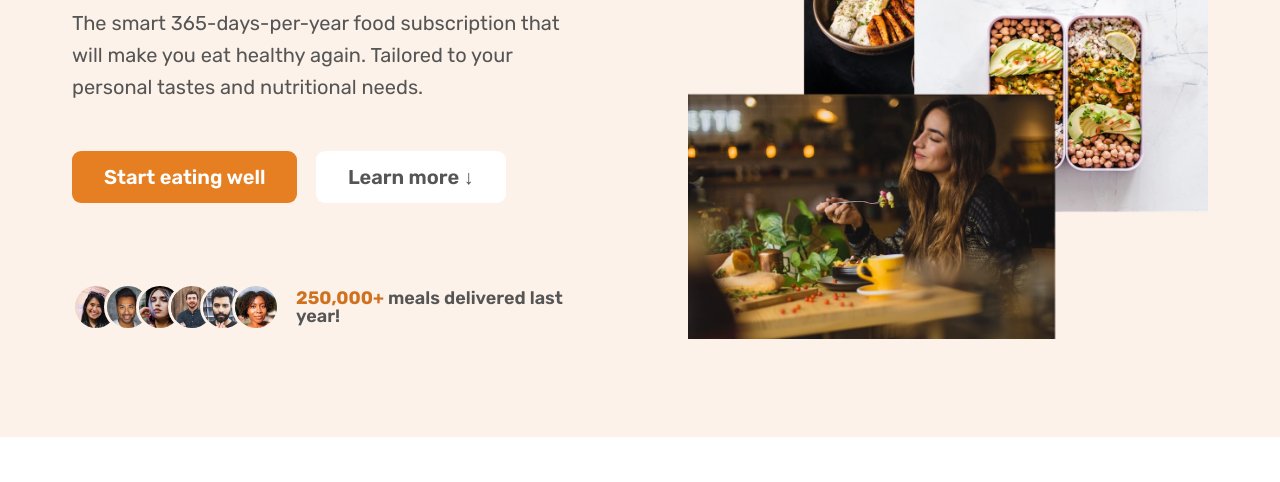
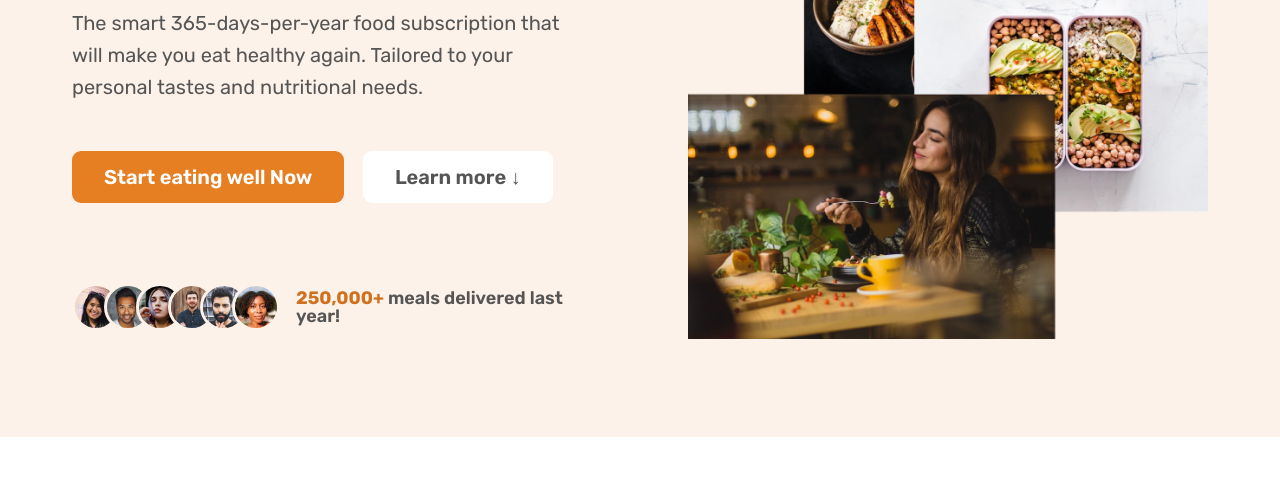
Before and after one commit to rolandoimmanuel/test7, a plain HTML site: page final/09-Omnifood-Optimizations/index.html in a window 1280 px wide. Shown: the part 318-800 px from the top of the page. Drawn offline with nearby package versions, Linux system fonts and the light colour scheme; some packages are replaced by stand-ins of ours; a script that the page names is missing.

Commit message:
update test

```diff
--- a/final/09-Omnifood-Optimizations/index.html
+++ b/final/09-Omnifood-Optimizations/index.html
@@ -78,7 +78,7 @@
               nutritional needs.
             </p>
             <a href="#cta" class="btn btn--full margin-right-sm"
-              >Start eating well</a
+              >Start eating well Now</a
             >
 
             <a href="#how" class="btn btn--outline">Learn more &darr;</a>
```
